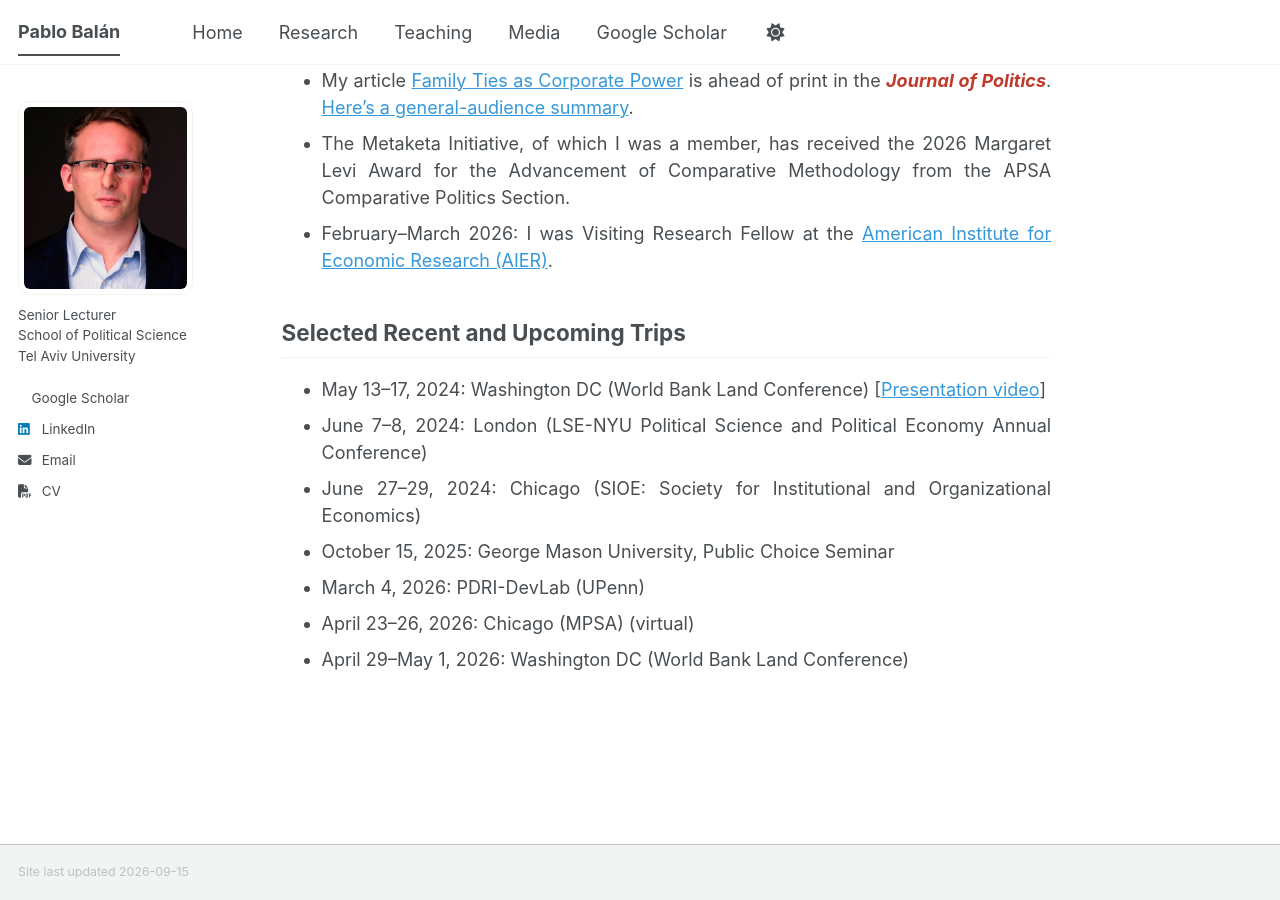
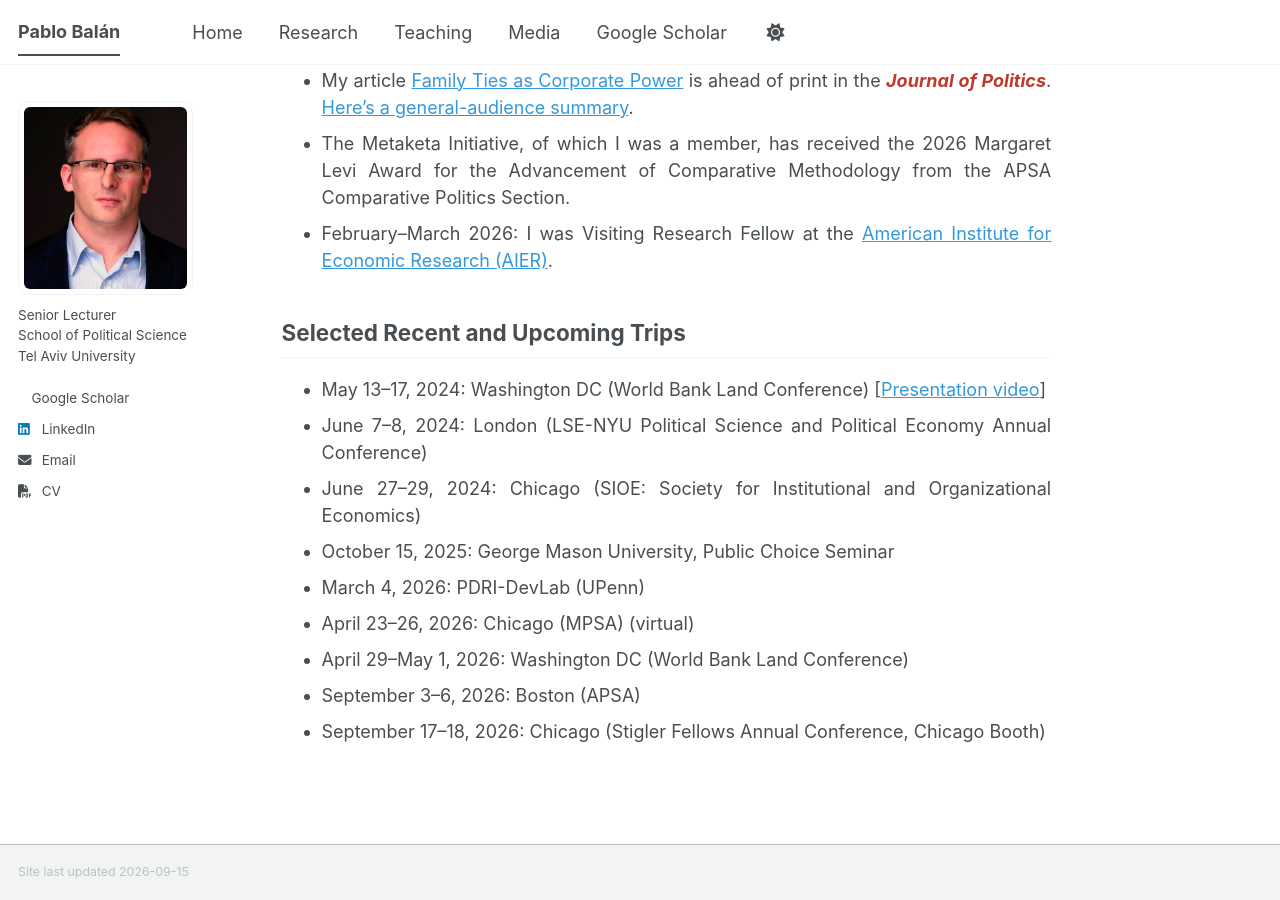
Before and after one commit to pablobalan/pablobalan.github.io, a Jekyll site: the page built from _pages/about.md, in a window 1280 px wide and 900 px high, scrolled down 1009 px. Built offline with Jekyll 4.4.1, drawn with Linux system fonts in a browser that asks for light colours; a style sheet for code colours, icons or effects is not loaded.

Commit message:
Add APSA and Stigler Fellows trips
Co-Authored-By: Claude Fable 5 <noreply@anthropic.com>
Claude-Session: https://claude.ai/code/session_01PGUuBhgz2x74MPakQ7gizF

```diff
--- a/_pages/about.md
+++ b/_pages/about.md
@@ -33,3 +33,5 @@ Before pursuing graduate studies at Harvard, I co-authored a general-audience [b
 * March 4, 2026: PDRI-DevLab (UPenn)
 * April 23–26, 2026: Chicago (MPSA) (virtual)
 * April 29–May 1, 2026: Washington DC (World Bank Land Conference)
+* September 3–6, 2026: Boston (APSA)
+* September 17–18, 2026: Chicago (Stigler Fellows Annual Conference, Chicago Booth)
```
